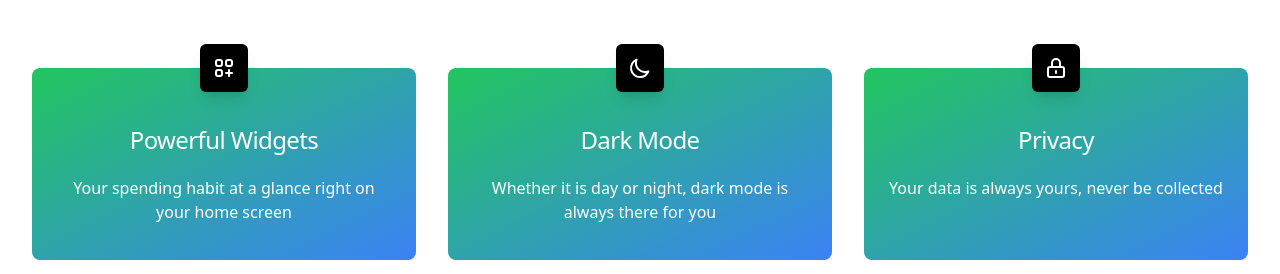
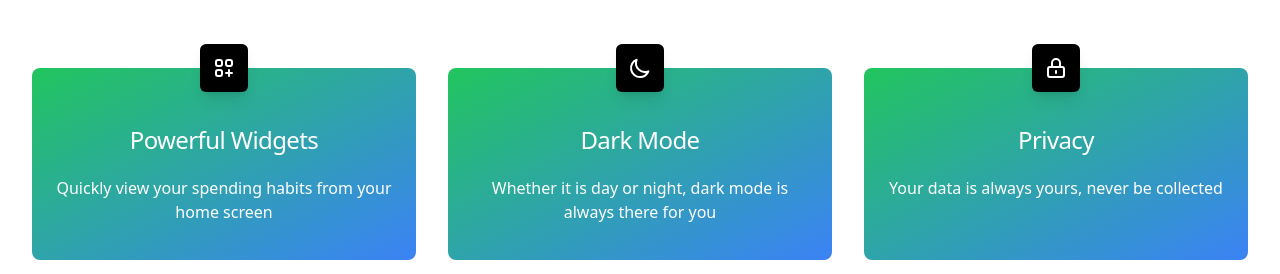
Before and after one commit to audiojoy/expensebuddy-app, a Next.js app: page / in a window 1280 px wide. Shown: the part 1921-2195 px from the top of the page. Built offline with nearby package versions, Linux system fonts and the light colour scheme.

Commit message:
Update landing page

```diff
--- a/components/Features2.js
+++ b/components/Features2.js
@@ -16,7 +16,7 @@ import {
 const features = [
   {
     name: 'Powerful Widgets',
-    text: 'Your spending habit at a glance right on your home screen',
+    text: 'Quickly view your spending habits from your home screen',
     icon: ViewGridAddIcon,
   },
   {
```
